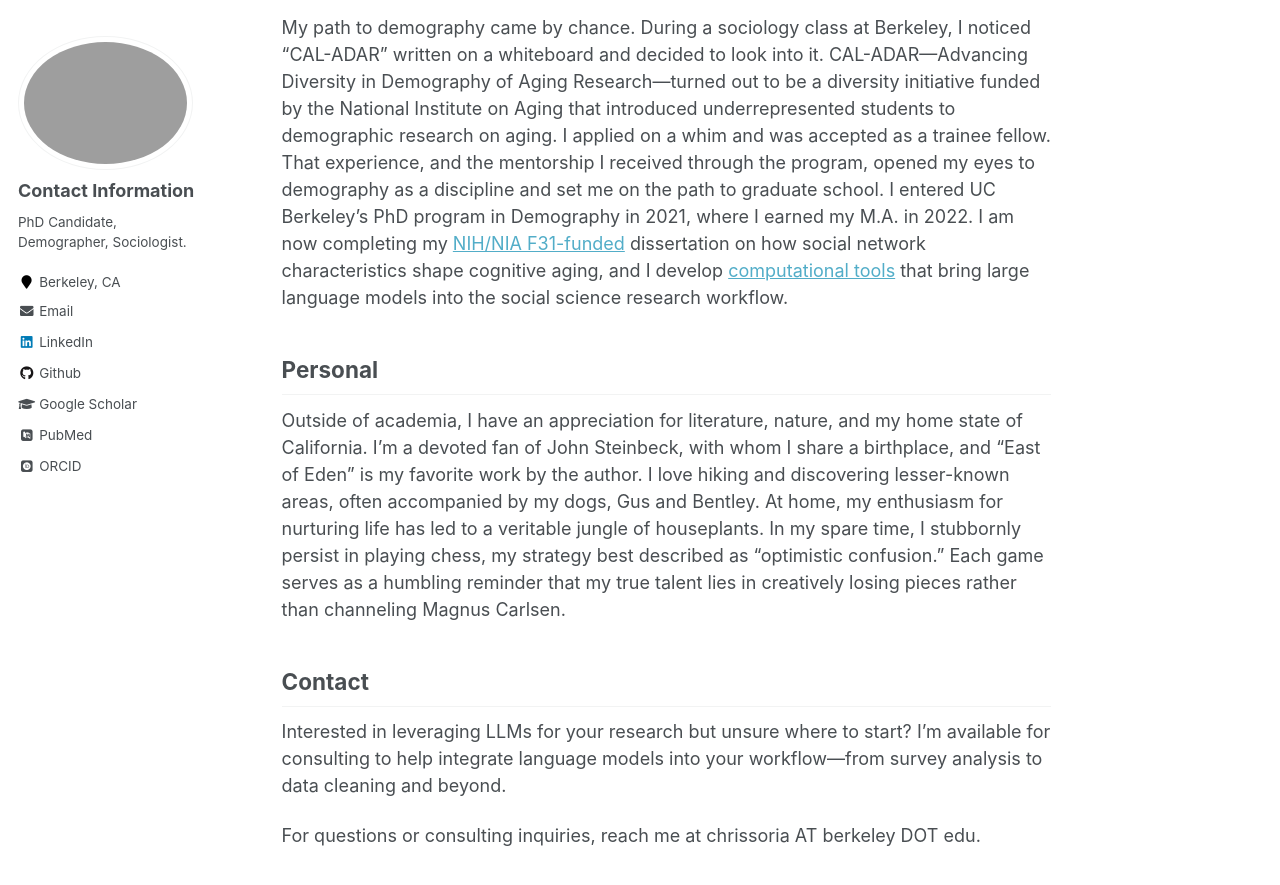
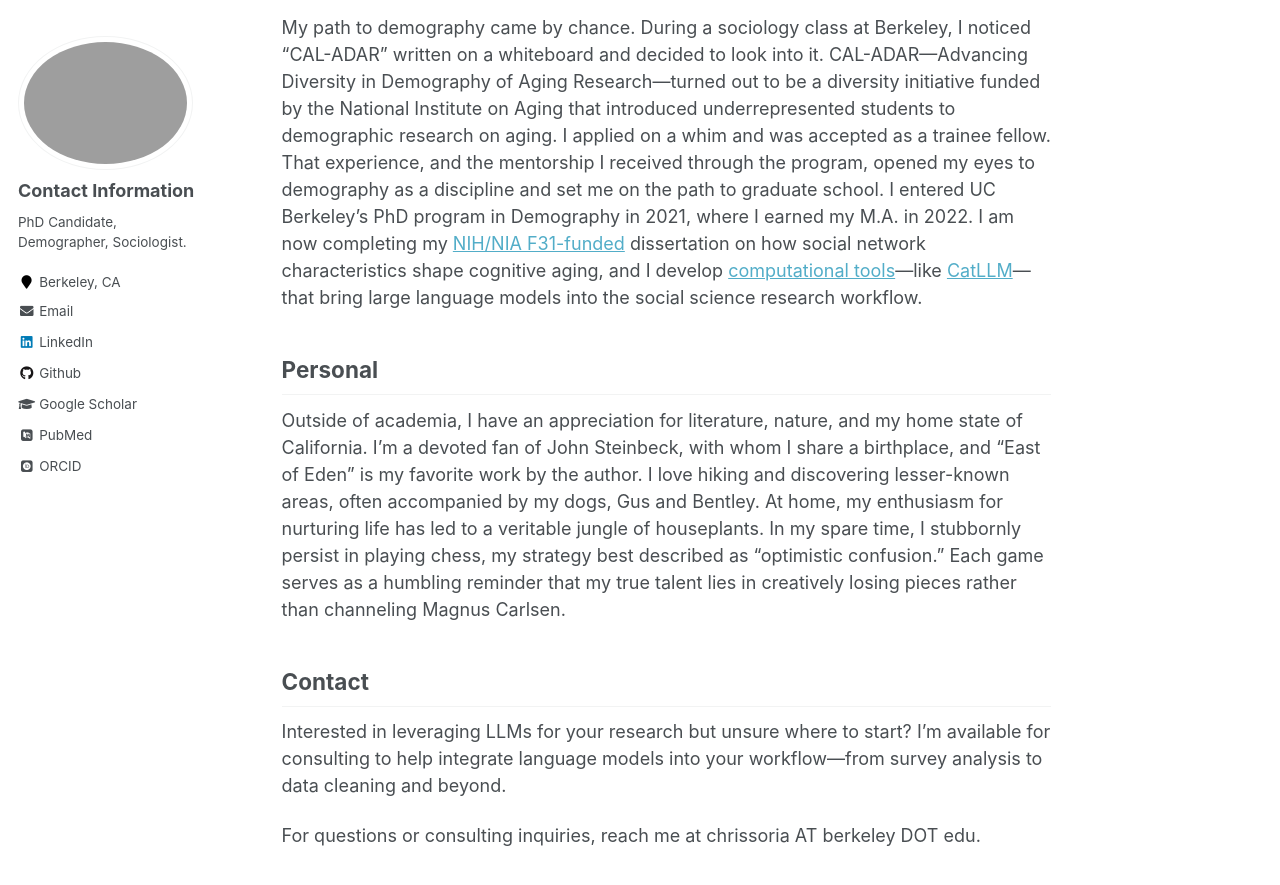
Before and after one commit to chrissoria/chrissoria.github.io, a Jekyll site: the page built from _pages/about.md, in a window 1280 px wide and 900 px high, scrolled down 346 px. Shown: the top 885 px of the window. Built offline with Jekyll 4.4.1, drawn with Linux system fonts in a browser that asks for light colours; some web fonts are replaced.

Commit message:
about: link CatLLM product site (catllm.com) on homepage
Co-Authored-By: Claude Opus 4.8 <noreply@anthropic.com>

```diff
--- a/_pages/about.md
+++ b/_pages/about.md
@@ -10,7 +10,7 @@ Background
 ------
 I was born in Watsonville, CA, the son of an immigrant from Durango, Mexico, and grew up in Salinas. I began my academic journey at City College of San Francisco as a sociology major before transferring to UC Berkeley, where I completed my B.A. in Sociology in 2018.
 
-My path to demography came by chance. During a sociology class at Berkeley, I noticed "CAL-ADAR" written on a whiteboard and decided to look into it. CAL-ADAR—Advancing Diversity in Demography of Aging Research—turned out to be a diversity initiative funded by the National Institute on Aging that introduced underrepresented students to demographic research on aging. I applied on a whim and was accepted as a trainee fellow. That experience, and the mentorship I received through the program, opened my eyes to demography as a discipline and set me on the path to graduate school. I entered UC Berkeley's PhD program in Demography in 2021, where I earned my M.A. in 2022. I am now completing my [NIH/NIA F31-funded](https://reporter.nih.gov/search/kHoWAniqj0iJsgXgWI3_mQ/project-details/11071776) dissertation on how social network characteristics shape cognitive aging, and I develop [computational tools](/catllm/) that bring large language models into the social science research workflow.
+My path to demography came by chance. During a sociology class at Berkeley, I noticed "CAL-ADAR" written on a whiteboard and decided to look into it. CAL-ADAR—Advancing Diversity in Demography of Aging Research—turned out to be a diversity initiative funded by the National Institute on Aging that introduced underrepresented students to demographic research on aging. I applied on a whim and was accepted as a trainee fellow. That experience, and the mentorship I received through the program, opened my eyes to demography as a discipline and set me on the path to graduate school. I entered UC Berkeley's PhD program in Demography in 2021, where I earned my M.A. in 2022. I am now completing my [NIH/NIA F31-funded](https://reporter.nih.gov/search/kHoWAniqj0iJsgXgWI3_mQ/project-details/11071776) dissertation on how social network characteristics shape cognitive aging, and I develop [computational tools](/catllm/)—like [CatLLM](https://catllm.com)—that bring large language models into the social science research workflow.
 
 Personal
 ------
```
